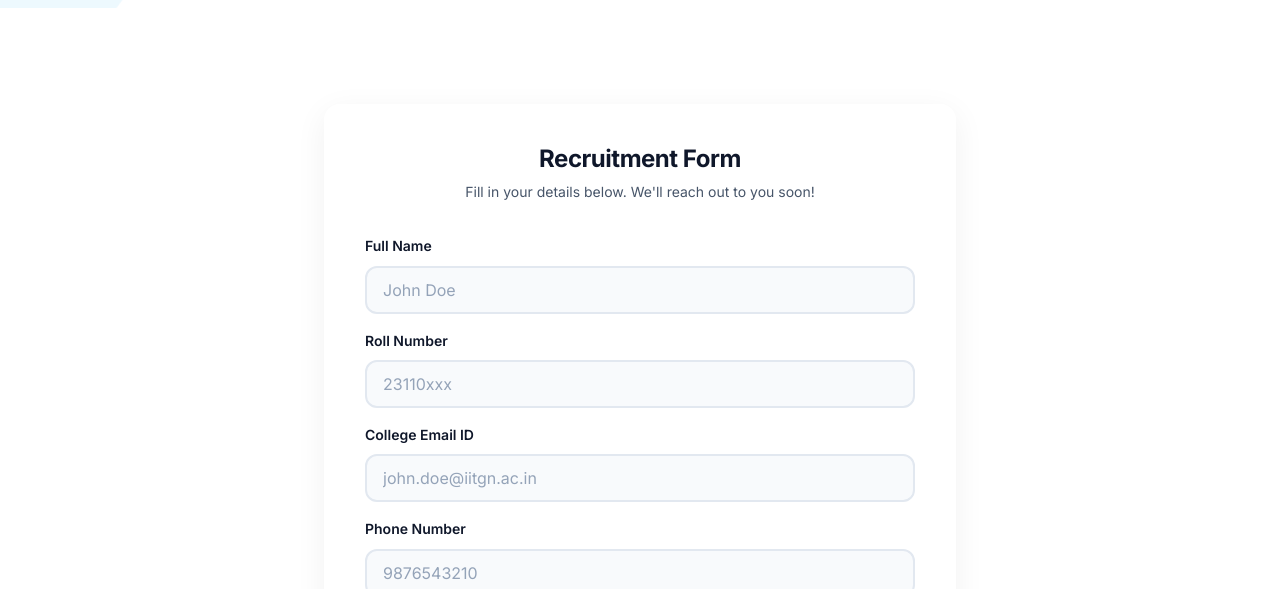
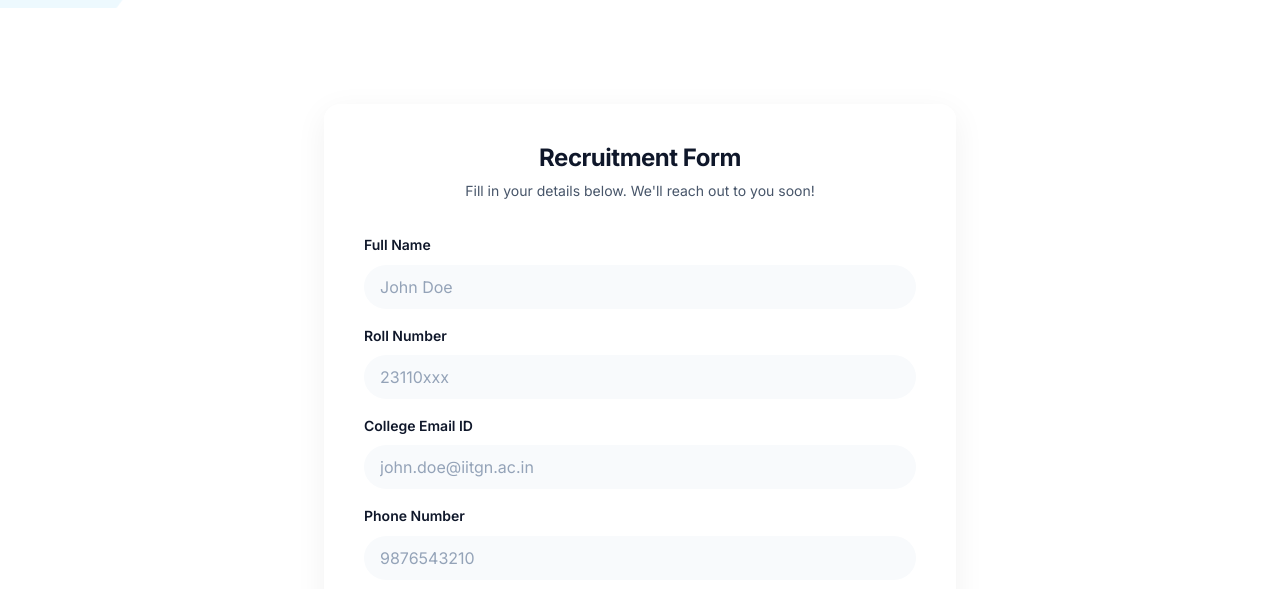
Before and after one commit to destopianpirate/qs_iitgn, a plain HTML site: page join.html in a window 1280 px wide. Shown: the part 319-908 px from the top of the page. Drawn offline with nearby package versions, Linux system fonts and the light colour scheme; a web font is replaced by a local one.

Commit message:
UI styling updates: grey footer, capsule inputs, narrower admin panel, remove borders

```diff
--- a/css/base.css
+++ b/css/base.css
@@ -275,7 +275,7 @@ ul, ol {
   background: var(--glass-bg);
   backdrop-filter: blur(var(--glass-blur)) saturate(var(--glass-saturate));
   -webkit-backdrop-filter: blur(var(--glass-blur)) saturate(var(--glass-saturate));
-  border: 1px solid var(--glass-border);
+  border: none;
   border-radius: var(--radius-xl);
   box-shadow: var(--glass-shadow);
   transition: transform var(--duration-normal) var(--ease-out),
@@ -315,15 +315,17 @@ ul, ol {
   font-size: var(--fs-base);
   color: var(--text);
   background: var(--bg-alt);
-  border: 2px solid var(--border-color);
-  border-radius: var(--radius-lg);
-  transition: border-color var(--duration-fast) var(--ease-out),
-              box-shadow var(--duration-fast) var(--ease-out);
+  border: none;
+  border-radius: var(--radius-pill);
+  transition: box-shadow var(--duration-fast) var(--ease-out);
   outline: none;
 }
 
+textarea.form-field {
+  border-radius: var(--radius-lg);
+}
+
 .form-field:focus {
-  border-color: var(--primary);
   box-shadow: 0 0 0 4px rgba(14, 143, 224, 0.12);
 }
 
@@ -332,7 +334,6 @@ ul, ol {
 }
 
 .form-field.error {
-  border-color: var(--error);
   box-shadow: 0 0 0 4px var(--error-bg);
 }
 
--- a/css/variables.css
+++ b/css/variables.css
@@ -199,7 +199,7 @@
   --glass-shadow:  0 8px 32px rgba(0, 0, 0, 0.06);
 
   /* Footer */
-  --footer-bg:     linear-gradient(180deg, var(--slate-900) 0%, #0a0f1c 100%);
+  --footer-bg:     linear-gradient(180deg, var(--slate-800) 0%, var(--slate-900) 100%);
   --footer-text:   var(--slate-300);
   --footer-heading: #FFFFFF;
   --footer-link:   var(--slate-400);
@@ -264,7 +264,7 @@
   --glass-shadow:  0 8px 32px rgba(0, 0, 0, 0.3);
 
   /* Footer */
-  --footer-bg:     linear-gradient(180deg, var(--navy-800) 0%, #050a14 100%);
+  --footer-bg:     linear-gradient(180deg, var(--slate-800) 0%, var(--slate-900) 100%);
   --footer-text:   var(--slate-400);
   --footer-heading: var(--slate-100);
   --footer-link:   var(--slate-500);
```
Also changed, not shown: css/admin.css (+12 -11 lines).
